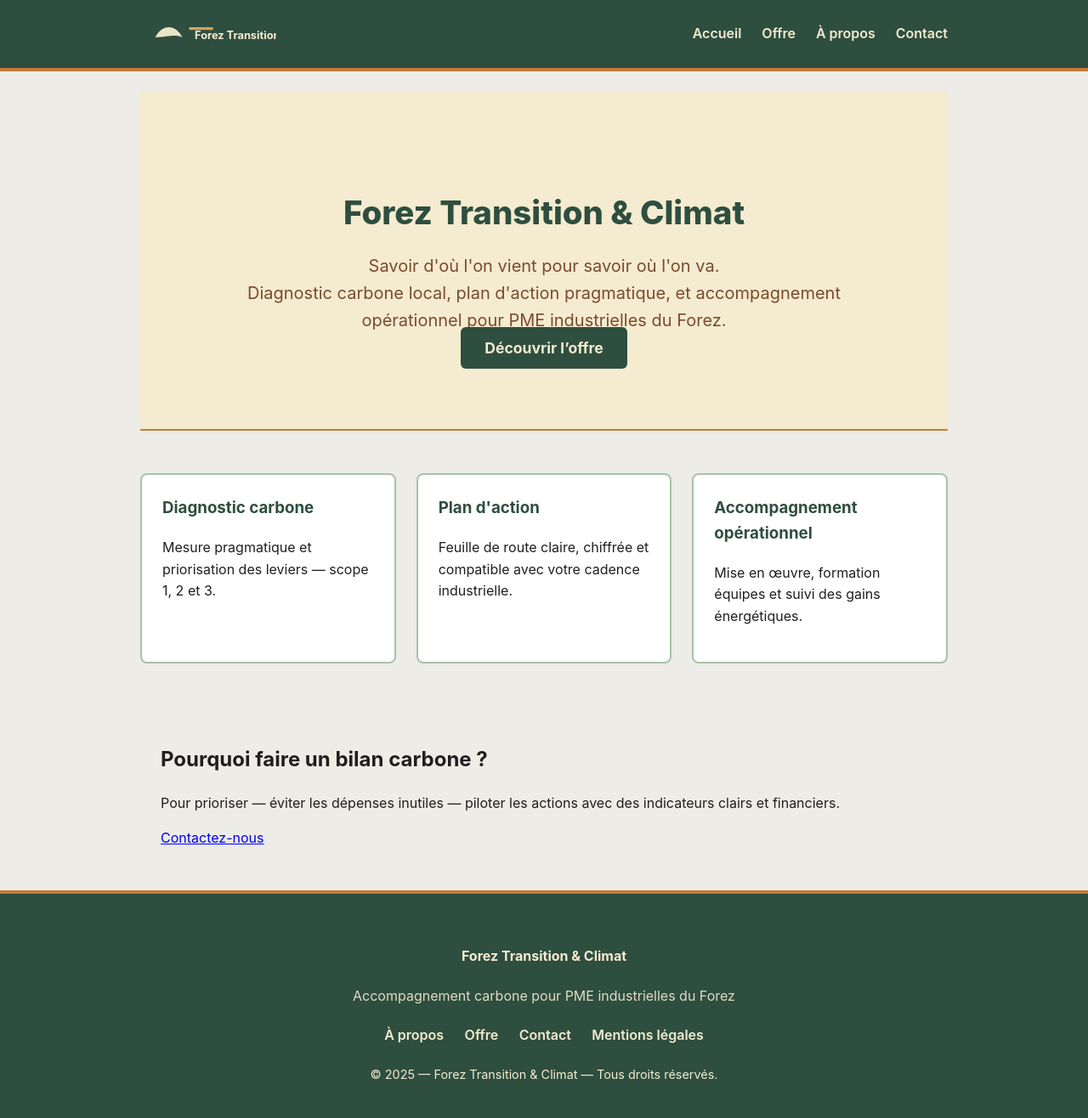
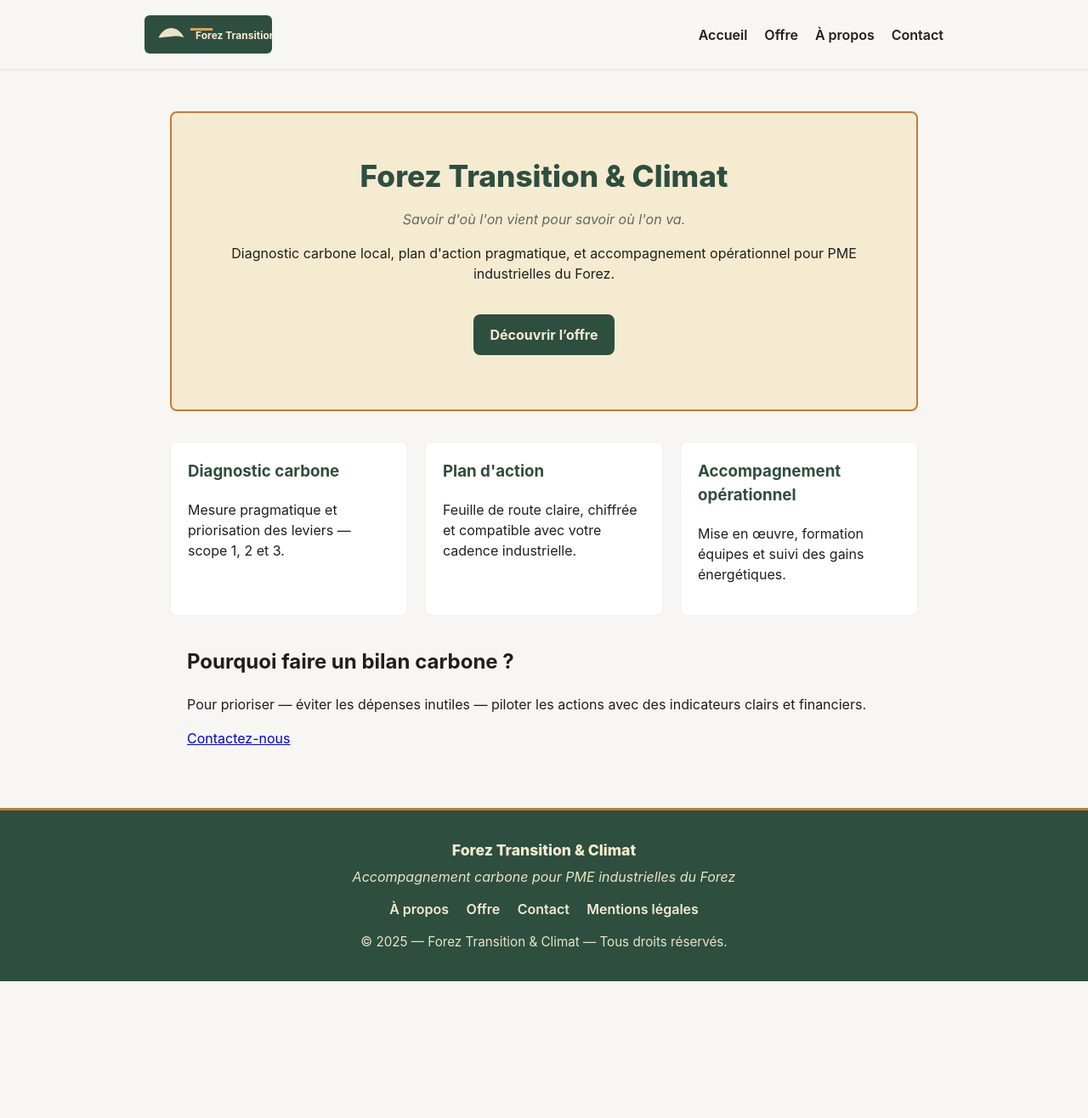
Before and after one commit to Alex-JULIEN/forez-transition, a Jekyll site: the page built from index.md, in a window 1280 px wide. Shown: the whole page at 85% size. Built offline with Jekyll 4.4.1, drawn with Linux system fonts in a browser that asks for light colours; after the commit the page ends 1155 px from its top, so only the background shows below that.

Commit message:
Refactor CSS variables and styles for consistency

```diff
--- a/assets/css/styles.css
+++ b/assets/css/styles.css
@@ -1,254 +1,67 @@
-/* -----------------------------------
-   VARIABLES DE COULEURS
------------------------------------ */
-:root {
-  --vert-fonce: #2E4E3F;
-  --vert-clair: #A9C1A9;
-  --beige: #F4EBD0;
-  --ocre: #C27B39;
-  --auburn: #7A4B2E;
-  --anthracite: #1F1F1F;
-  --gris-clair: #EDECE7;
-  --white: #ffffff;
+:root{
+  --vert:#2E4E3F;
+  --vert-clair:#A9C1A9;
+  --ocre:#C27B39;
+  --beige:#F4EBD0;
+  --fond:#F7F6F2;
+  --txt:#1F1F1F;
+  --muted:#666;
 }
 
-/* -----------------------------------
-   RESET & BASE
------------------------------------ */
-body {
-  margin: 0;
-  padding: 0;
-  font-family: "Inter", Arial, sans-serif;
-  color: var(--anthracite);
-  line-height: 1.6;
-  background: var(--gris-clair);
-}
+*{box-sizing:border-box}
+body{margin:0;font-family:Inter, system-ui, -apple-system, "Segoe UI", Roboto, Arial; background:var(--fond); color:var(--txt); line-height:1.5}
 
-img {
-  max-width: 100%;
-  display: block;
-}
+/* containers */
+.container{max-width:980px;margin:0 auto;padding:0 20px}
+.content-wrapper{max-width:880px;margin:0 auto;padding:30px 0}
 
-/* Conteneur global */
-.container {
-  max-width: 950px;
-  margin: auto;
-  padding: 24px;
-}
-
-/* -----------------------------------
-   HEADER
------------------------------------ */
-.site-header {
-  background: var(--vert-fonce);
-  padding: 16px 0;
-  border-bottom: 4px solid var(--ocre);
-}
-
-.header-inner {
-  max-width: 950px;
-  margin: auto;
-  padding: 0 24px;
-  display: flex;
-  align-items: center;
-  justify-content: space-between;
-}
-
-/* LOGO – correction définitive */
-.logo img {
-  width: 160px !important;
-  height: auto !important;
-  max-width: 100% !important;
-}
-
-/* NAVIGATION */
-nav ul {
-  list-style: none;
-  margin: 0;
-  padding: 0;
-  display: flex;
-  gap: 24px;
-}
-
-nav ul li a {
-  text-decoration: none;
-  color: var(--beige);
-  font-weight: 600;
-  font-size: 1rem;
-}
-
-nav ul li a:hover {
-  color: var(--vert-clair);
-}
-
-/* -----------------------------------
-   SECTIONS HOME
------------------------------------ */
+/* HEADER */
+.site-header{background:transparent;padding:18px 0;border-bottom:2px solid rgba(0,0,0,0.04)}
+.header-inner{display:flex;align-items:center;justify-content:space-between;gap:16px}
+.logo img{width:150px;height:auto;display:block}
+.site-nav ul{display:flex;gap:20px;align-items:center;margin:0;padding:0;list-style:none}
+.site-nav a{color:var(--txt);text-decoration:none;font-weight:600}
+.site-nav a:hover{color:var(--vert)}
 
 /* HERO */
-.hero {
-  background: var(--beige);
-  padding: 80px 24px;
-  text-align: center;
-  border-bottom: 2px solid var(--ocre);
+.hero{background:var(--beige);border-radius:8px;padding:48px 22px;margin:18px 0;border:2px solid var(--ocre);text-align:center}
+.hero h1{margin:0;font-size:2.2rem;color:var(--vert);font-weight:800}
+.hero-sub{margin-top:12px;color:var(--muted);font-style:italic}
+.hero-lead{margin-top:12px;color:var(--txt);max-width:760px;margin-left:auto;margin-right:auto}
+.btn-primary{display:inline-block;background:var(--vert);color:var(--beige);padding:12px 20px;border-radius:8px;text-decoration:none;font-weight:700;margin-top:18px}
+.btn-primary:hover{background:var(--ocre)}
+
+/* FEATURES grid */
+.features{display:grid;grid-template-columns:repeat(auto-fit,minmax(240px,1fr));gap:20px;margin:36px 0}
+.card{background:white;padding:20px;border-radius:8px;border:1px solid rgba(46,78,63,0.08)}
+.card h3{margin-top:0;color:var(--vert)}
+
+/* PAGE content */
+.page-title{text-align:center;margin-top:28px;color:var(--vert);font-size:1.9rem}
+.page-content{background:white;border-radius:8px;border:1px solid rgba(0,0,0,0.04);padding:28px;margin:22px 0}
+
+/* FORM */
+.contact-form label{display:block;margin-bottom:12px}
+.contact-form input,.contact-form textarea{width:100%;padding:10px;border-radius:6px;border:1px solid #ddd;background:#fafafa}
+.contact-form .small{font-size:0.85rem;color:var(--muted)}
+
+/* FOOTER */
+.site-footer{background:var(--vert);color:var(--beige);padding:34px 0;margin-top:40px;border-top:3px solid var(--ocre)}
+.footer-container{text-align:center}
+.footer-left h4{margin:0;font-size:1.1rem;font-weight:800}
+.tagline{margin:6px 0 14px 0;font-style:italic;color:rgba(244,235,208,0.95)}
+.footer-right a{color:var(--beige);margin:0 8px;text-decoration:none;font-weight:600}
+.footer-copy{margin-top:16px;opacity:0.95;font-size:0.95rem}
+
+/* utility */
+.small{font-size:0.9rem;color:var(--muted)}
+.cta{margin-top:18px;text-align:center}
+
+/* RESPONSIVE */
+@media (max-width:760px){
+  .header-inner{flex-direction:column;align-items:center}
+  .site-nav ul{flex-direction:row;flex-wrap:wrap;justify-content:center}
+  .logo img{width:140px}
+  .hero{padding:28px}
+  .page-content{padding:18px}
 }
-
-.hero h1 {
-  font-size: 2.4rem;
-  margin-bottom: 16px;
-  color: var(--vert-fonce);
-  font-weight: 800;
-}
-
-.hero p {
-  font-size: 1.25rem;
-  color: var(--auburn);
-  max-width: 700px;
-  margin: auto;
-}
-
-.cta {
-  margin-top: 28px;
-}
-
-.cta a {
-  background: var(--vert-fonce);
-  color: var(--beige);
-  padding: 14px 28px;
-  border-radius: 6px;
-  text-decoration: none;
-  font-weight: 700;
-  font-size: 1.1rem;
-}
-
-.cta a:hover {
-  background: var(--auburn);
-}
-
-/* BLOCS HOME */
-.features {
-  display: grid;
-  grid-template-columns: repeat(auto-fit, minmax(260px, 1fr));
-  gap: 24px;
-  margin: 50px 0;
-}
-
-.feature {
-  background: var(--white);
-  padding: 24px;
-  border-radius: 8px;
-  border: 2px solid var(--vert-clair);
-}
-
-.feature h3 {
-  margin-top: 0;
-  color: var(--vert-fonce);
-}
-
-/* -----------------------------------
-   PAGES INTERNES
------------------------------------ */
-
-.page-title {
-  text-align: center;
-  margin-top: 60px;
-  color: var(--vert-fonce);
-  font-size: 2rem;
-  font-weight: 700;
-}
-
-.page-content {
-  max-width: 800px;
-  margin: 30px auto 80px auto;
-  padding: 0 24px;
-  background: var(--white);
-  border-radius: 8px;
-  border: 2px solid var(--vert-clair);
-  padding: 32px 32px;
-}
-
-.page-content h2,
-.page-content h3 {
-  color: var(--auburn);
-  margin-top: 26px;
-}
-
-.page-content p {
-  margin-bottom: 18px;
-}
-
-/* -----------------------------------
-   FOOTER
------------------------------------ */
-.site-footer {
-  background: var(--vert-fonce);
-  color: var(--beige);
-  padding: 40px 0;
-  border-top: 4px solid var(--ocre);
-}
-
-.footer-container {
-  max-width: 950px;
-  margin: auto;
-  padding: 0 24px;
-  text-align: center;
-}
-
-/* Titre footer */
-.footer-left p:first-child {
-  font-size: 1.3rem;
-  font-weight: 800;
-  margin-bottom: 6px;
-  color: var(--beige);
-}
-
-/* Sous-texte */
-.footer-left p:last-child {
-  font-size: 1rem;
-  opacity: 0.9;
-  margin-bottom: 20px;
-}
-
-/* Navigation footer */
-.footer-right a {
-  color: var(--beige);
-  margin: 0 10px;
-  text-decoration: none;
-  font-weight: 600;
-}
-
-.footer-right a:hover {
-  color: var(--vert-clair);
-}
-
-/* Copy */
-.footer-copy {
-  margin-top: 22px;
-  font-size: 0.9rem;
-  color: var(--beige);
-}
-
-/* -----------------------------------
-   RESPONSIVE
------------------------------------ */
-@media (max-width: 700px) {
-
-  .header-inner {
-    flex-direction: column;
-    gap: 16px;
-  }
-
-  nav ul {
-    flex-direction: column;
-    gap: 12px;
-  }
-
-  .hero h1 {
-    font-size: 2rem;
-  }
-
-  .page-content {
-    padding: 20px;
-  }
-
-}
```
